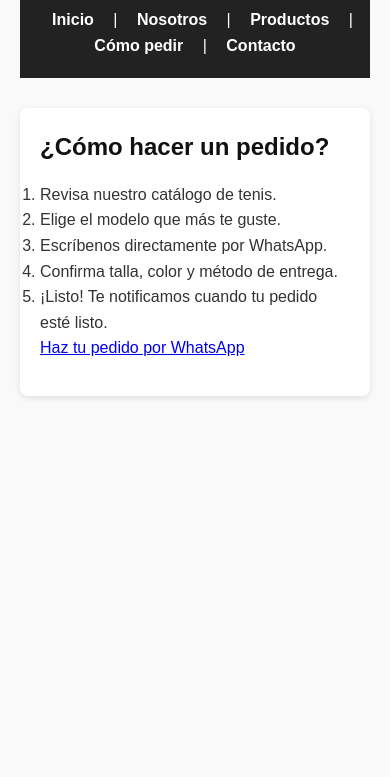
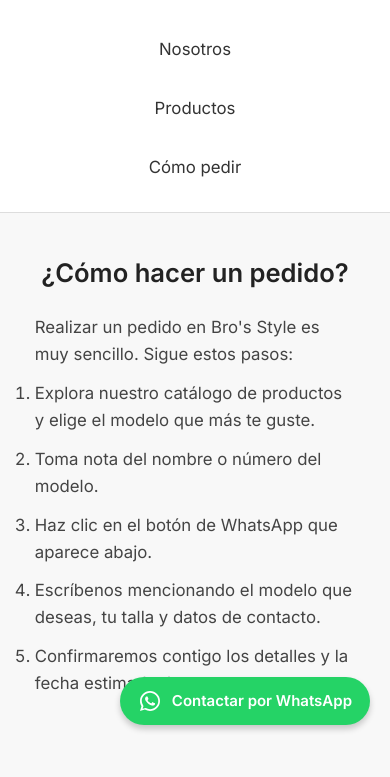
Before and after one commit to Voctor98/Bros-Style, a plain HTML site: page como-pedir.html in a window 390 px wide. Shown: the part 99-876 px from the top of the page. Before the commit the page ends 844 px from the top, so only its background shows below. Drawn offline with Linux system fonts and the light colour scheme.

Commit message:
estructura basica

```diff
--- a/como-pedir.html
+++ b/como-pedir.html
@@ -1,34 +1,46 @@
 <!DOCTYPE html>
 <html lang="es">
 <head>
+  <meta charset="UTF-8">
+  <meta name="viewport" content="width=device-width, initial-scale=1.0">
+  <title>Cómo pedir - Bro's Style</title>
   <link rel="stylesheet" href="style.css">
-    <meta charset="UTF-8" />
-    <meta name="viewport" content="width=device-width, initial-scale=1" />
-    <title>Bro's Style - Cómo pedir</title>
 </head>
 <body>
+
   <header>
     <h1>Bro's Style</h1>
     <nav>
-            <a href="index.html">Inicio</a> |
-            <a href="nosotros.html">Nosotros</a> |
-            <a href="productos.html">Productos</a> |
-            <a href="como-pedir.html">Cómo pedir</a> |
-            <a href="contacto.html">Contacto</a>
+      <ul class="nav-menu">
+        <li><a href="index.html">Inicio</a></li>
+        <li><a href="nosotros.html">Nosotros</a></li>
+        <li><a href="productos.html">Productos</a></li>
+        <li><a href="como-pedir.html">Cómo pedir</a></li>
+      </ul>
     </nav>
   </header>
 
-    <main>
+  <main class="container">
+    <section>
       <h2>¿Cómo hacer un pedido?</h2>
+      <p>Realizar un pedido en Bro's Style es muy sencillo. Sigue estos pasos:</p>
       <ol>
-            <li>Revisa nuestro catálogo de tenis.</li>
-            <li>Elige el modelo que más te guste.</li>
-            <li>Escríbenos directamente por WhatsApp.</li>
-            <li>Confirma talla, color y método de entrega.</li>
-            <li>¡Listo! Te notificamos cuando tu pedido esté listo.</li>
+        <li>Explora nuestro catálogo de productos y elige el modelo que más te guste.</li>
+        <li>Toma nota del nombre o número del modelo.</li>
+        <li>Haz clic en el botón de WhatsApp que aparece abajo.</li>
+        <li>Escríbenos mencionando el modelo que deseas, tu talla y datos de contacto.</li>
+        <li>Confirmaremos contigo los detalles y la fecha estimada de entrega.</li>
       </ol>
+    </section>
+  </main>
+<!-- Botón flotante de WhatsApp con ícono y texto -->
+<a href="https://wa.me/5215512345678" target="_blank" class="whatsapp-btn">
+  <svg xmlns="http://www.w3.org/2000/svg" width="24" height="24" fill="white" viewBox="0 0 24 24">
+    <path d="M12.004 2C6.479 2 2 6.477 2 12c0 1.929.547 3.74 1.49 5.272L2 22l4.866-1.463A9.93 9.93 0 0012.004 22c5.525 0 10.004-4.477 10.004-10S17.529 2 12.004 2zm0 18.222a8.25 8.25 0 01-4.196-1.148l-.3-.179-2.891.87.915-2.816-.194-.29A8.196 8.196 0 013.75 12c0-4.548 3.706-8.25 8.254-8.25s8.25 3.702 8.25 8.25-3.703 8.222-8.25 8.222zm4.507-6.246c-.245-.122-1.45-.716-1.674-.796-.223-.082-.386-.122-.548.122-.163.245-.629.796-.772.96-.143.163-.285.184-.53.061-.245-.122-1.032-.38-1.963-1.214-.726-.646-1.214-1.447-1.357-1.692-.143-.245-.015-.378.107-.5.11-.11.245-.285.367-.428.122-.143.163-.245.245-.408.082-.163.041-.306-.02-.428-.061-.122-.548-1.324-.752-1.814-.198-.48-.4-.412-.548-.42l-.468-.008c-.163 0-.428.061-.653.306s-.857.837-.857 2.04c0 1.204.876 2.366 1 2.53.122.163 1.727 2.634 4.193 3.692.587.255 1.045.408 1.402.521.59.188 1.127.163 1.55.099.472-.07 1.45-.593 1.656-1.165.204-.571.204-1.06.143-1.165-.061-.102-.224-.163-.469-.285z"/>
+  </svg>
+  <span>Contactar por WhatsApp</span>
+</a>
 
-        <p><a href="https://wa.me/5211234567890" target="_blank">Haz tu pedido por WhatsApp</a></p>
-    </main>
+
 </body>
 </html>
--- a/style.css
+++ b/style.css
@@ -1,90 +1,156 @@
-/* Reset básico */
+/* Google Fonts */
+@import url('https://fonts.googleapis.com/css2?family=Inter:wght@400;600&display=swap');
+
+/* Reset */
 * {
   margin: 0;
   padding: 0;
   box-sizing: border-box;
 }
 
-/* Estilos generales */
+/* Body */
 body {
-  font-family: Arial, sans-serif;
-  background-color: #f9f9f9;
-  color: #333;
+  font-family: 'Inter', sans-serif;
+  background-color: #f8f8f8;
+  color: #2d2d2d;
   line-height: 1.6;
-  padding: 20px;
+  font-size: 16px;
 }
 
-/* Encabezado y navegación */
+.container {
+  width: 90%;
+  max-width: 1200px;
+  margin: auto;
+}
+
+/* Header */
 header {
-  background-color: #222;
-  color: #fff;
+  background-color: #ffffff;
   padding: 20px 0;
+  border-bottom: 1px solid #ddd;
   text-align: center;
 }
 
-nav {
-  margin-top: 10px;
+header h1 {
+  font-size: 2.2rem;
+  font-weight: 600;
+  color: #333;
 }
 
-nav a {
-  color: #fff;
-  text-decoration: none;
-  margin: 0 15px;
-  font-weight: bold;
+.nav-menu {
+  display: flex;
+  justify-content: center;
+  gap: 20px;
+  margin-top: 15px;
+  flex-wrap: wrap;
 }
 
-nav a:hover {
-  text-decoration: underline;
+.nav-menu li {
+  list-style: none;
 }
 
-/* Contenedor principal */
-main {
-  max-width: 900px;
-  margin: 30px auto;
-  padding: 20px;
-  background-color: #fff;
-  border-radius: 8px;
-  box-shadow: 0 2px 6px rgba(0, 0, 0, 0.1);
+.nav-menu a {
+  text-decoration: none;
+  color: #333;
+  font-weight: 500;
+  padding: 8px 12px;
+  border-radius: 4px;
+  transition: background 0.3s;
 }
 
-/* Secciones */
-section {
-  margin-bottom: 30px;
+.nav-menu a:hover {
+  background-color: #eeeeee;
 }
 
-h1, h2 {
-  color: #111;
-  margin-bottom: 15px;
+/* Main content */
+main {
+  padding: 40px 15px;
 }
 
-p {
-  margin-bottom: 15px;
+h2 {
+  font-size: 2rem;
+  margin-bottom: 20px;
+  text-align: center;
+  color: #222;
 }
 
-/* Galería de productos */
-.productos {
-  display: flex;
-  flex-wrap: wrap;
-  gap: 20px;
-  justify-content: center;
+section {
+  max-width: 900px;
+  margin: auto;
+  margin-bottom: 40px;
+  padding: 0 10px;
 }
 
-.productos img {
-  width: 200px;
-  height: auto;
-  border-radius: 8px;
-  border: 1px solid #ddd;
+/* Text */
+p, li {
+  font-size: 1.05rem;
+  margin-bottom: 12px;
+  color: #444;
 }
 
-/* Botón de WhatsApp */
+/* Productos */
+.productos {
+  display: grid;
+  grid-template-columns: repeat(auto-fit, minmax(260px, 1fr));
+  gap: 24px;
+  margin-top: 30px;
+}
+
+.producto {
+  background-color: #fff;
+  border: 1px solid #ddd;
+  border-radius: 8px;
+  padding: 15px;
+  transition: box-shadow 0.3s ease;
+  text-align: center;
+}
+
+.producto:hover {
+  box-shadow: 0 4px 10px rgba(0, 0, 0, 0.08);
+}
+
+.producto img {
+  width: 100%;
+  max-height: 200px;
+  object-fit: cover;
+  border-radius: 6px;
+}
+
+.producto h3 {
+  font-size: 1.2rem;
+  margin: 10px 0;
+  color: #2a2a2a;
+}
+
+.producto p {
+  font-size: 0.95rem;
+  color: #666;
+}
+
+/* WhatsApp Button with icon and text */
 .whatsapp-btn {
-  display: inline-block;
+  position: fixed;
+  bottom: 20px;
+  right: 20px;
+  display: flex;
+  align-items: center;
+  gap: 10px;
   background-color: #25D366;
   color: white;
-  padding: 12px 20px;
-  border-radius: 5px;
+  padding: 12px 18px;
+  border-radius: 30px;
   text-decoration: none;
-  font-weight: bold;
+  font-weight: 600;
+  box-shadow: 0 4px 6px rgba(0,0,0,0.2);
+  transition: background-color 0.3s ease;
+  z-index: 1000;
+}
+
+.whatsapp-btn svg {
+  flex-shrink: 0;
+  width: 24px;
+  height: 24px;
+  fill: white;
 }
 
 .whatsapp-btn:hover {
@@ -94,7 +160,40 @@ p {
 /* Footer */
 footer {
   text-align: center;
+  padding: 20px;
+  background-color: #fff;
+  color: #777;
+  border-top: 1px solid #ddd;
+  font-size: 0.95rem;
   margin-top: 40px;
-  color: #777;
-  font-size: 0.9em;
 }
+
+/* Responsive */
+@media (max-width: 768px) {
+  header h1 {
+    font-size: 1.6rem;
+  }
+
+  .nav-menu {
+    flex-direction: column;
+    align-items: center;
+  }
+
+  h2 {
+    font-size: 1.6rem;
+  }
+}
+
+@media (max-width: 480px) {
+  body {
+    font-size: 15px;
+  }
+
+  .container {
+    width: 95%;
+  }
+
+  .producto {
+    padding: 10px;
+  }
+}
```
Also changed, not shown: Index.html (+21 -15 lines), Nosotros.html (+16 -13 lines), Productos.html (+31 -20 lines). Lines whose indentation alone changed are shown as unchanged.
